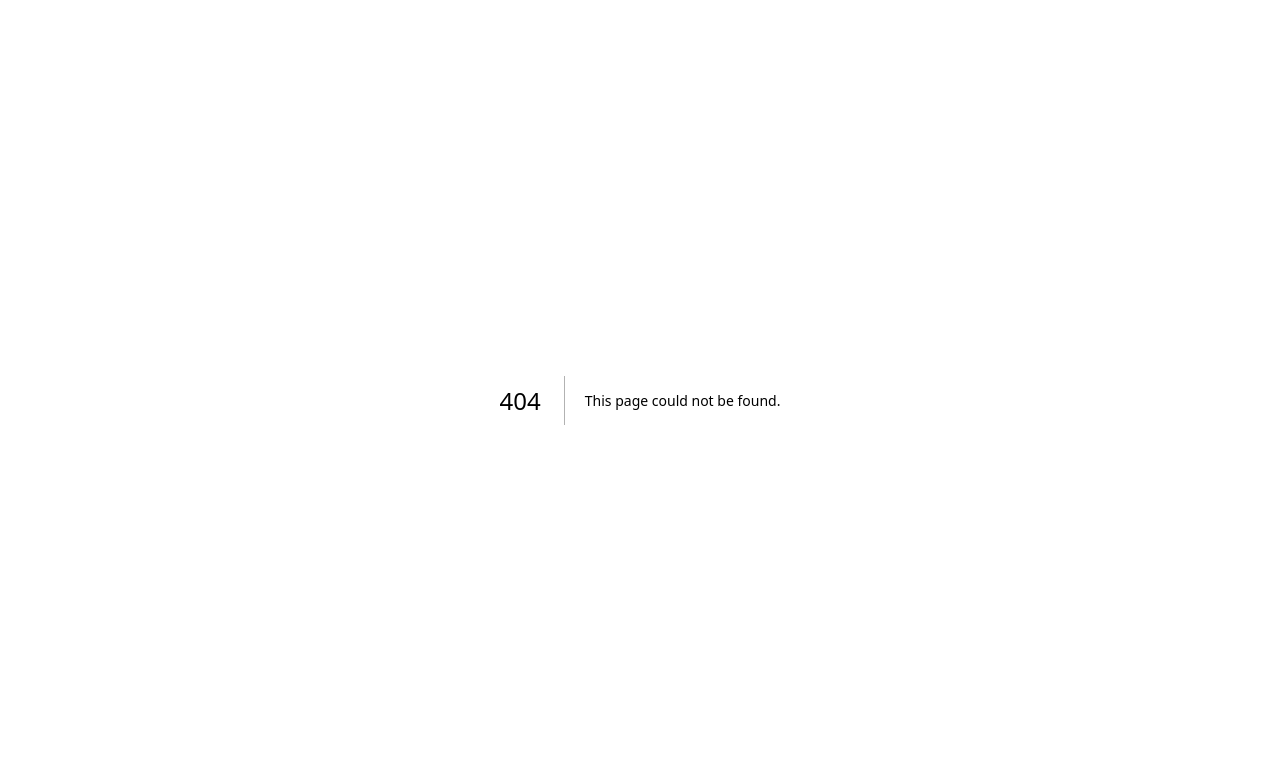
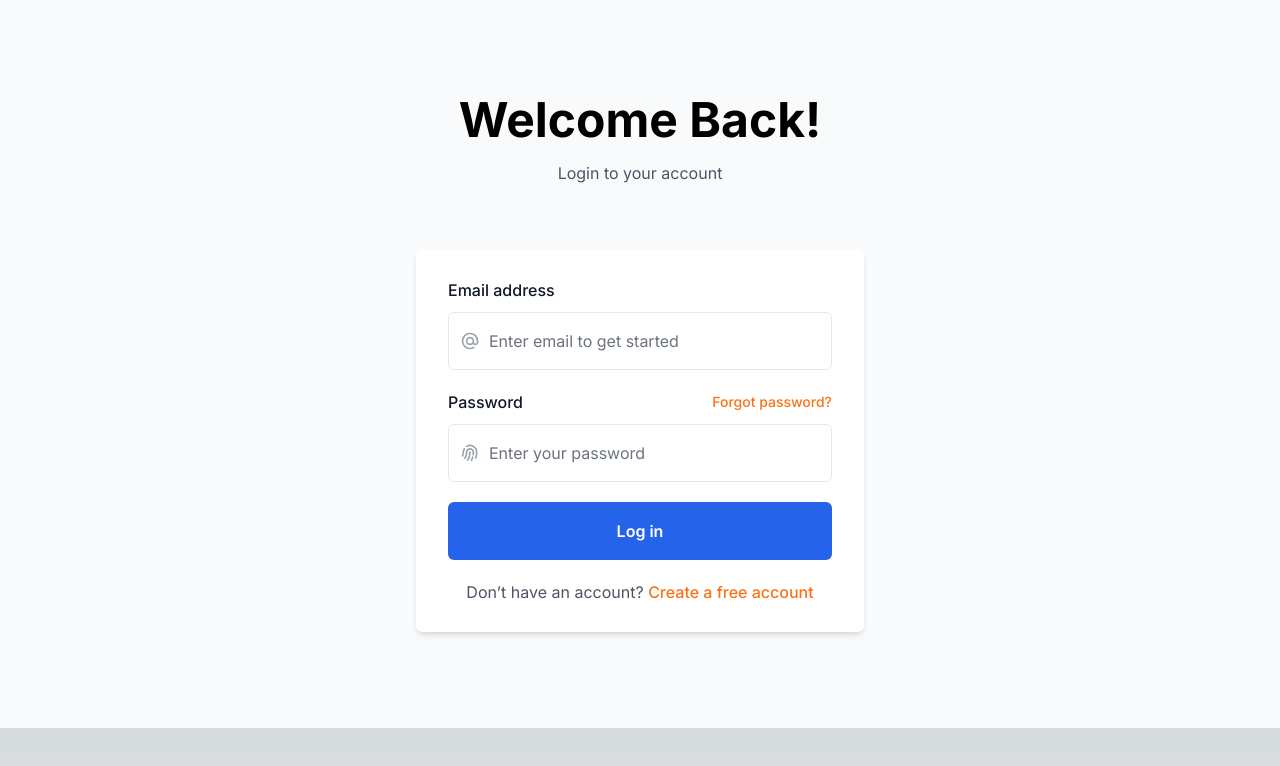
Before and after one commit to rajanikant-pattnaik/vtube, a Next.js app: page /signin in a window 1280 px wide. Before the commit this address had no page. Shown: the top 766 px of the page. Built offline with nearby package versions, Linux system fonts and the light colour scheme.

Commit message:
another commit

```diff
--- a/next.config.js
+++ b/next.config.js
@@ -1,4 +1,14 @@
 /** @type {import('next').NextConfig} */
-const nextConfig = {}
+const nextConfig = {
+    images: {
+        remotePatterns: [
+          {
+            protocol: 'https',
+            hostname: 'i.ytimg.com',
+            port: '',
+          },
+        ],
+      },
+}
 
 module.exports = nextConfig
--- /dev/null
+++ b/src/app/components/Navbar.tsx
@@ -0,0 +1,18 @@
+import React, { useState } from "react";
+
+const Navbar = () => {
+    const [item, setitem] = useState('')
+  return (
+    <div>
+      Navbar
+      <input type="text" className="text-black" name="item" onChange={(e)=>{
+        setitem(e.target.value);
+      }}/>
+      <button onClick={()=>{
+        console.log(item);
+      }}>search</button>
+    </div>
+  );
+};
+
+export default Navbar;
--- a/src/app/page.tsx
+++ b/src/app/page.tsx
@@ -2,6 +2,8 @@
 
 import { useEffect, useState } from "react";
 import { fetchSearchData } from "@/helpers/fetchAPI";
+import Navbar from "./components/Navbar";
+import Image from "next/image";
 
 export default function Home() {
   const [data, setdata] = useState([]);
@@ -9,21 +11,37 @@ export default function Home() {
     const fetchData = async () => {
       try {
         const result = await fetchSearchData();
-      console.log(result);
-      setdata(result.data);
+        console.log(result.items);
+        setdata(result.items);
       } catch (error) {
         console.log(error);
       }
-
     };
     fetchData();
   }, []);
-  return <main>{data.length > 0 ? <div>
-    {
-      data.map((d:any)=>(
-       // eslint-disable-next-line react/jsx-key
-       <div>{d.title}</div>
-      ))
-    }
-  </div> : <div>No Result</div>}</main>;
+  return (
+    <main>
+      <Navbar />
+      {data?.length > 0 ? (
+        <div>
+          {
+            <div className="flex flex-wrap">
+              {data.map((d: any) => (
+                <div key={d.id.videoId} className="m-2">
+                  <Image
+                    src={d.snippet.thumbnails.default.url}
+                    width={120}
+                    height={90}
+                    alt="d"
+                  />
+                </div>
+              ))}
+            </div>
+          }
+        </div>
+      ) : (
+        <div>No Result</div>
+      )}
+    </main>
+  );
 }
--- /dev/null
+++ b/src/app/signin/page.tsx
@@ -0,0 +1,137 @@
+import React from "react";
+
+const page = () => {
+  return (
+    <div>
+      <section className="py-10 bg-gray-50 sm:py-16 lg:py-24">
+        <div className="px-4 mx-auto max-w-7xl sm:px-6 lg:px-8">
+          <div className="max-w-2xl mx-auto text-center">
+            <h2 className="text-3xl font-bold leading-tight text-black sm:text-4xl lg:text-5xl">
+              Welcome Back!
+            </h2>
+            <p className="max-w-xl mx-auto mt-4 text-base leading-relaxed text-gray-600">
+              Login to your account
+            </p>
+          </div>
+
+          <div className="relative max-w-md mx-auto mt-8 md:mt-16">
+            <div className="overflow-hidden bg-white rounded-md shadow-md">
+              <div className="px-4 py-6 sm:px-8 sm:py-7">
+                <form action="#" method="POST">
+                  <div className="space-y-5">
+                    <div>
+                      <label
+                        htmlFor=""
+                        className="text-base font-medium text-gray-900"
+                      >
+                        {" "}
+                        Email address{" "}
+                      </label>
+                      <div className="mt-2.5 relative text-gray-400 focus-within:text-gray-600">
+                        <div className="absolute inset-y-0 left-0 flex items-center pl-3 pointer-events-none">
+                          <svg
+                            className="w-5 h-5"
+                            xmlns="http://www.w3.org/2000/svg"
+                            fill="none"
+                            viewBox="0 0 24 24"
+                            stroke="currentColor"
+                          >
+                            <path
+                              strokeLinecap="round"
+                              strokeLinejoin="round"
+                              strokeWidth="2"
+                              d="M16 12a4 4 0 10-8 0 4 4 0 008 0zm0 0v1.5a2.5 2.5 0 005 0V12a9 9 0 10-9 9m4.5-1.206a8.959 8.959 0 01-4.5 1.207"
+                            />
+                          </svg>
+                        </div>
+
+                        <input
+                          type="email"
+                          name=""
+                          id=""
+                          placeholder="Enter email to get started"
+                          className="block w-full py-4 pl-10 pr-4 text-black placeholder-gray-500 transition-all duration-200 bg-white border border-gray-200 rounded-md focus:outline-none focus:border-blue-600 caret-blue-600"
+                        />
+                      </div>
+                    </div>
+
+                    <div>
+                      <div className="flex items-center justify-between">
+                        <label
+                          htmlFor=""
+                          className="text-base font-medium text-gray-900"
+                        >
+                          {" "}
+                          Password{" "}
+                        </label>
+
+                        <a
+                          href="#"
+                          title=""
+                          className="text-sm font-medium text-orange-500 transition-all duration-200 hover:text-orange-600 focus:text-orange-600 hover:underline"
+                        >
+                          {" "}
+                          Forgot password?{" "}
+                        </a>
+                      </div>
+                      <div className="mt-2.5 relative text-gray-400 focus-within:text-gray-600">
+                        <div className="absolute inset-y-0 left-0 flex items-center pl-3 pointer-events-none">
+                          <svg
+                            className="w-5 h-5"
+                            xmlns="http://www.w3.org/2000/svg"
+                            fill="none"
+                            viewBox="0 0 24 24"
+                            stroke="currentColor"
+                          >
+                            <path
+                              strokeLinecap="round"
+                              strokeLinejoin="round"
+                              strokeWidth="2"
+                              d="M12 11c0 3.517-1.009 6.799-2.753 9.571m-3.44-2.04l.054-.09A13.916 13.916 0 008 11a4 4 0 118 0c0 1.017-.07 2.019-.203 3m-2.118 6.844A21.88 21.88 0 0015.171 17m3.839 1.132c.645-2.266.99-4.659.99-7.132A8 8 0 008 4.07M3 15.364c.64-1.319 1-2.8 1-4.364 0-1.457.39-2.823 1.07-4"
+                            />
+                          </svg>
+                        </div>
+
+                        <input
+                          type="password"
+                          name=""
+                          id=""
+                          placeholder="Enter your password"
+                          className="block w-full py-4 pl-10 pr-4 text-black placeholder-gray-500 transition-all duration-200 bg-white border border-gray-200 rounded-md focus:outline-none focus:border-blue-600 caret-blue-600"
+                        />
+                      </div>
+                    </div>
+
+                    <div>
+                      <button
+                        type="submit"
+                        className="inline-flex items-center justify-center w-full px-4 py-4 text-base font-semibold text-white transition-all duration-200 bg-blue-600 border border-transparent rounded-md focus:outline-none hover:bg-blue-700 focus:bg-blue-700"
+                      >
+                        Log in
+                      </button>
+                    </div>
+
+                    <div className="text-center">
+                      <p className="text-base text-gray-600">
+                        Don’t have an account?{" "}
+                        <a
+                          href="#"
+                          title=""
+                          className="font-medium text-orange-500 transition-all duration-200 hover:text-orange-600 hover:underline"
+                        >
+                          Create a free account
+                        </a>
+                      </p>
+                    </div>
+                  </div>
+                </form>
+              </div>
+            </div>
+          </div>
+        </div>
+      </section>
+    </div>
+  );
+};
+
+export default page;
```
Also changed, not shown: src/helpers/fetchAPI.ts (+12 -5 lines).
